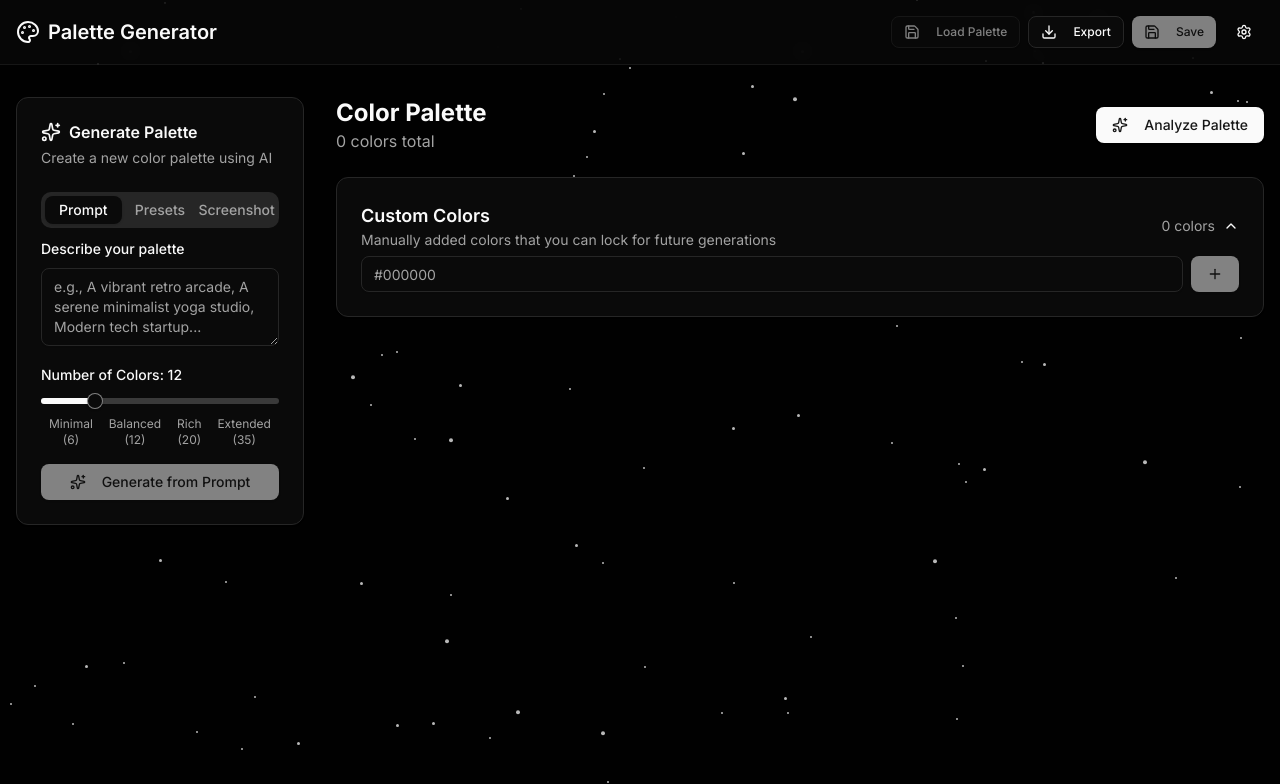
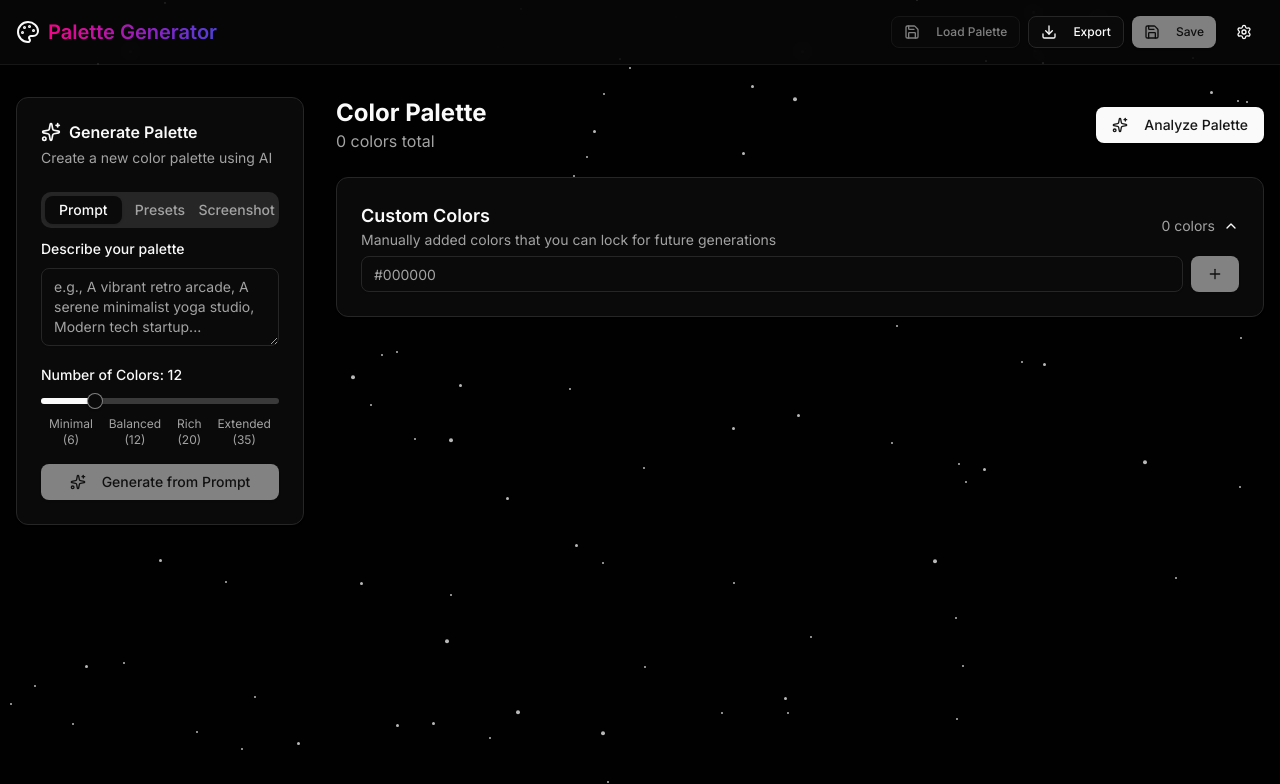
Before and after one commit to Kory111111111111111111/palette-app, a Next.js app: page / in a window 1280 px wide. Shown: the top 784 px of the page. Built offline with nearby package versions, Linux system fonts and the light colour scheme.

Commit message:
Add tw-animate-css dependency and integrate animations in globals.css; update Header component to use AuroraText for enhanced visual effects

```diff
--- a/package.json
+++ b/package.json
@@ -40,6 +40,7 @@
     "react-dom": "19.1.0",
     "sonner": "^2.0.7",
     "tailwind-merge": "^3.3.1",
+    "tw-animate-css": "^1.0.4",
     "ui": "^0.2.4"
   },
   "devDependencies": {
--- a/src/app/globals.css
+++ b/src/app/globals.css
@@ -1,4 +1,7 @@
 @import url('https://fonts.googleapis.com/css2?family=Inter:wght@300;400;500;600;700&display=swap');
+@import "tw-animate-css";
+
+@custom-variant dark (&:is(.dark *));
 @tailwind base;
 @tailwind components;
 @tailwind utilities;
@@ -81,3 +84,38 @@
     @apply absolute inset-0 flex items-center justify-center gap-2 bg-black/50 opacity-0 transition-opacity duration-200;
   }
 }
+
+@theme inline {
+  --animate-aurora: aurora 8s ease-in-out infinite alternate;
+  @keyframes aurora {
+  0% {
+    background-position: 0% 50%;
+    transform: rotate(-5deg) scale(0.9);
+    }
+  25% {
+    background-position: 50% 100%;
+    transform: rotate(5deg) scale(1.1);
+    }
+  50% {
+    background-position: 100% 50%;
+    transform: rotate(-3deg) scale(0.95);
+    }
+  75% {
+    background-position: 50% 0%;
+    transform: rotate(3deg) scale(1.05);
+    }
+  100% {
+    background-position: 0% 50%;
+    transform: rotate(-5deg) scale(0.9);
+    }
+  }
+}
+
+@layer base {
+  * {
+    @apply border-border outline-ring/50;
+  }
+  body {
+    @apply bg-background text-foreground;
+  }
+}
--- a/src/components/Header.tsx
+++ b/src/components/Header.tsx
@@ -5,6 +5,7 @@ import { Button } from '@/components/ui/button';
 import { DropdownMenu, DropdownMenuContent, DropdownMenuItem, DropdownMenuTrigger } from '@/components/ui/dropdown-menu';
 import { Settings, Palette, Download, Save, Loader2 } from 'lucide-react';
 import { SavedPalette } from '@/types';
+import { AuroraText } from '@/components/magicui/aurora-text';
 
 interface HeaderProps {
   savedPalettes: SavedPalette[];
@@ -44,7 +45,13 @@ export function Header({
         <div className="flex items-center gap-3">
           <div className="flex items-center gap-2">
             <Palette className="h-6 w-6 text-primary" />
-            <h1 className="text-xl font-semibold">Palette Generator</h1>
+            <AuroraText
+              className="text-xl font-semibold"
+              colors={["#FF0080", "#7928CA", "#0070F3", "#38bdf8", "#FF6B6B", "#4ECDC4"]}
+              speed={1.5}
+            >
+              Palette Generator
+            </AuroraText>
           </div>
         </div>
 
--- /dev/null
+++ b/src/components/magicui/aurora-text.tsx
@@ -0,0 +1,47 @@
+"use client";
+
+import React from "react";
+import { cn } from "@/lib/utils";
+
+interface AuroraTextProps {
+  className?: string;
+  children: React.ReactNode;
+  colors?: string[];
+  speed?: number;
+}
+
+export function AuroraText({
+  className,
+  children,
+  colors = ["#FF0080", "#7928CA", "#0070F3", "#38bdf8"],
+  speed = 1,
+}: AuroraTextProps) {
+  return (
+    <span
+      className={cn(
+        "inline-block font-semibold",
+        className
+      )}
+      style={{
+        background: `linear-gradient(90deg, ${colors.join(", ")})`,
+        backgroundSize: "400% 100%",
+        backgroundClip: "text",
+        WebkitBackgroundClip: "text",
+        color: "transparent",
+        animation: `aurora ${4 / speed}s ease-in-out infinite`,
+      }}
+    >
+      {children}
+      <style jsx global>{`
+        @keyframes aurora {
+          0%, 100% {
+            background-position: 0% 50%;
+          }
+          50% {
+            background-position: 100% 50%;
+          }
+        }
+      `}</style>
+    </span>
+  );
+}
--- a/src/types/index.ts
+++ b/src/types/index.ts
@@ -267,25 +267,25 @@ export const PRESET_PALETTES: PresetPalette[] = [
   {
     name: 'Material Design',
     group: 'Classic',
-    colors: ['#FAFAFA', '#F5F5F5', '#EEEEEE', '#E0E0E0', '#BDBDBD', '#9E9E9E', '#757575', '#616161', '#424242', '#212121', '#E3F2FD', '#BBDEFB', '#90CAF9', '#64B5F6', '#42A5F5', '#2196F3', '#1E88E5', '#1976D2'],
+    colors: ['#F44336', '#2196F3', '#4CAF50', '#FFC107', '#9C27B0', '#FF5722', '#607D8B', '#795548', '#FAFAFA', '#F5F5F5', '#EEEEEE', '#E0E0E0', '#BDBDBD', '#9E9E9E', '#757575', '#616161', '#424242', '#212121'],
     description: 'Google Material Design color system'
   },
   {
     name: 'Ant Design',
     group: 'Classic',
-    colors: ['#FFFFFF', '#FAFAFA', '#F5F5F5', '#F0F0F0', '#D9D9D9', '#BFBFBF', '#8C8C8C', '#595959', '#434343', '#262626', '#1890FF', '#40A9FF', '#69C0FF', '#91D5FF', '#BAE7FF', '#E6F7FF', '#F0F9FF', '#F6FFED'],
+    colors: ['#1890FF', '#F5222D', '#FADB14', '#52C41A', '#722ED1', '#FA8C16', '#13C2C2', '#EB2F96', '#FFFFFF', '#FAFAFA', '#F5F5F5', '#F0F0F0', '#D9D9D9', '#BFBFBF', '#8C8C8C', '#595959', '#434343', '#262626'],
     description: 'Ant Design color palette'
   },
   {
     name: 'Bootstrap',
     group: 'Classic',
-    colors: ['#FFFFFF', '#F8F9FA', '#E9ECEF', '#DEE2E6', '#CED4DA', '#ADB5BD', '#6C757D', '#495057', '#343A40', '#212529', '#0D6EFD', '#0DC0F4', '#6F42C1', '#D63384', '#DC3545', '#FD7E14', '#FFC107', '#198754'],
+    colors: ['#007BFF', '#6C757D', '#28A745', '#DC3545', '#FFC107', '#17A2B8', '#6F42C1', '#E83E8C', '#FFFFFF', '#F8F9FA', '#E9ECEF', '#DEE2E6', '#CED4DA', '#ADB5BD', '#495057', '#343A40', '#212529'],
     description: 'Bootstrap 5 color system'
   },
   {
     name: 'Tailwind',
     group: 'Classic',
-    colors: ['#FFFFFF', '#F8FAFC', '#F1F5F9', '#E2E8F0', '#CBD5E1', '#94A3B8', '#64748B', '#475569', '#334155', '#1E293B', '#0F172A', '#3B82F6', '#8B5CF6', '#EC4899', '#EF4444', '#F59E0B', '#10B981', '#06B6D4'],
+    colors: ['#3B82F6', '#EF4444', '#10B981', '#F59E0B', '#8B5CF6', '#EC4899', '#06B6D4', '#F97316', '#FFFFFF', '#F8FAFC', '#F1F5F9', '#E2E8F0', '#CBD5E1', '#94A3B8', '#64748B', '#475569', '#334155', '#1E293B', '#0F172A'],
     description: 'Tailwind CSS color palette'
   },
 
```
Also changed, not shown: 1 other file (tests, documents, lock files or other folders).
